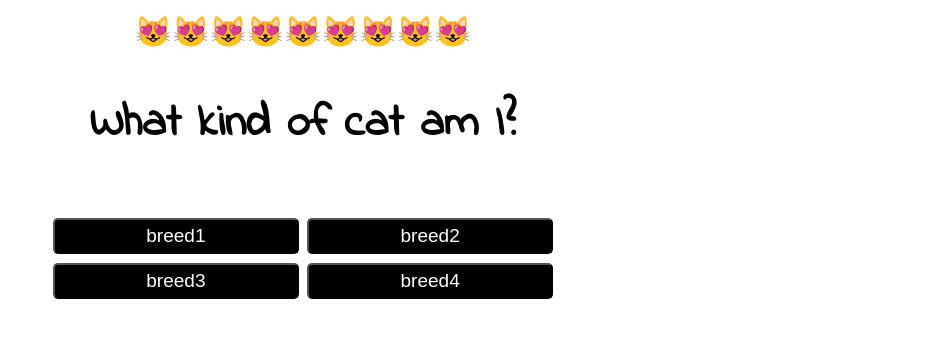
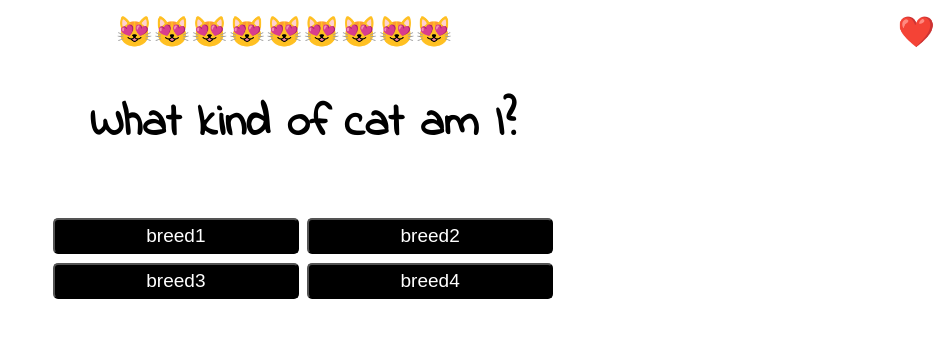
Before and after one commit to kc108/kc108.github.io, a plain HTML site: page index.html in a window 1280 px wide. Shown: the whole page, without its empty margins (337-1280 px from the left). Drawn offline with nearby package versions, Linux system fonts and the light colour scheme; no server answers.

Commit message:
restart heart button

```diff
--- a/css/style.css
+++ b/css/style.css
@@ -4,9 +4,11 @@ body {
     line-height: 1.6;
 }
 
-#lives {
+#top {
     text-align: center;
     font-size: 30px;
+    display: flex;
+    justify-content: space-between;
 }
 
 .catImage {
--- a/index.html
+++ b/index.html
@@ -14,10 +14,12 @@
 </head>
 
 <body>
-    <div id="lives">😻😻😻😻😻😻😻😻😻</div>
-
+    <div id="top">
+        <span></span>
+        <span id="lives">😻😻😻😻😻😻😻😻😻</span>
+        <span id="restartHeart" class="restart">❤️</span>
+    </div>
     <h1>What kind of cat am I?</h1>
-
 
     <div class="center"><img class="catImage"></div>
     <div class="center buttonContainer" >
@@ -52,7 +54,7 @@
             <div id="outOfLives">
                 <h1>🙀 Out of lives! 🙀</h1>
                 <div class="center">
-                    <button id="restart" class="action">Restart</button>
+                    <button id="restart" class="action restart">Restart</button>
                 </div>
             </div>
         </div>
--- a/js/script.js
+++ b/js/script.js
@@ -160,7 +160,7 @@ $("#meow").on('click', (event) => {
 });
 
 // event handler for restart button
-$("#restart").on('click', (event) => {
+$(".restart").on('click', (event) => {
     start();
 });
 
```
